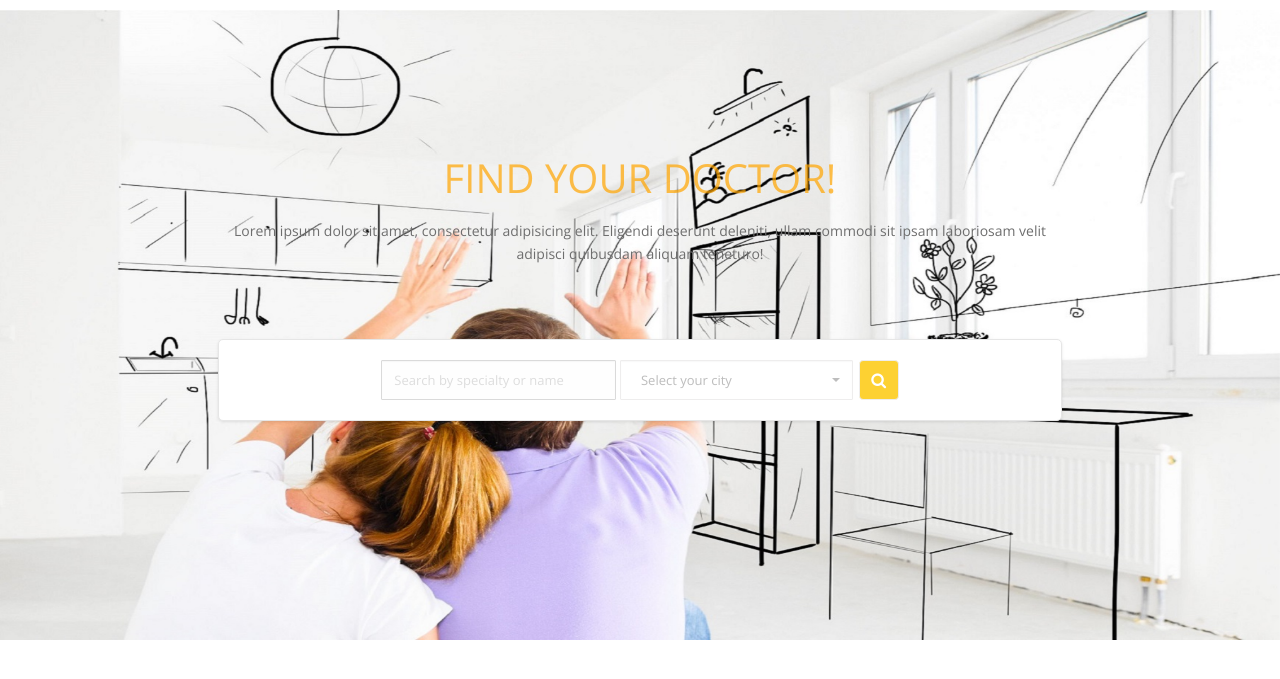
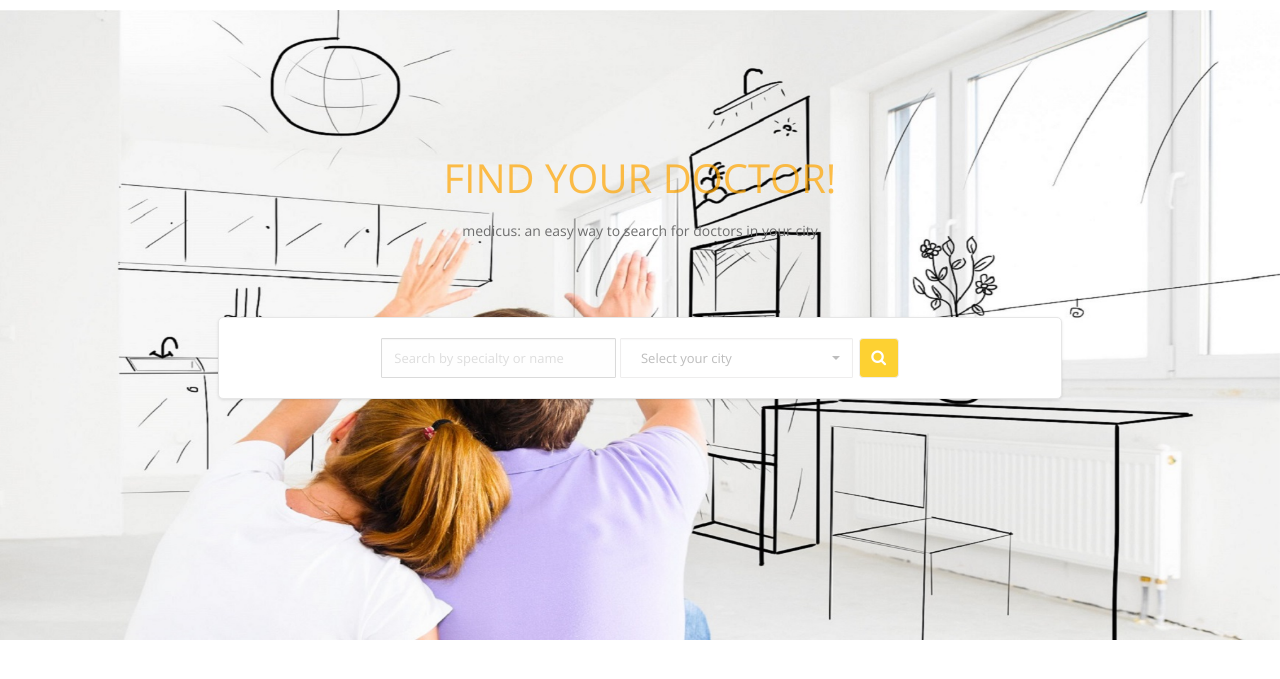
Before and after one commit to gardiac2002/medicus, a Django app: page / in a window 1280 px wide. Shown: the part 100-779 px from the top of the page. Run offline with Django 3.2, Linux system fonts and the light colour scheme; some libraries are stand-ins or nearby versions.

Commit message:
change:template

```diff
--- a/medicus/templates/medicus/index.html
+++ b/medicus/templates/medicus/index.html
@@ -38,7 +38,7 @@
                 <div class="row">
                     <div class="col-lg-8 col-lg-offset-2 col-md-10 col-md-offset-1 col-sm-12">
                         <h2>Find your doctor!</h2>
-                        <p>Lorem ipsum dolor sit amet, consectetur adipisicing elit. Eligendi deserunt deleniti, ullam commodi sit ipsam laboriosam velit adipisci quibusdam aliquam teneturo!</p>
+                        <p>medicus: an easy way to search for doctors in your city</p>
                         <div class="search-form wow pulse" data-wow-delay="0.8s">
 
                             <form action="" class=" form-inline">
```
Also changed, not shown: medicus/migrations/0002_auto_20180203_2129.py (added).
